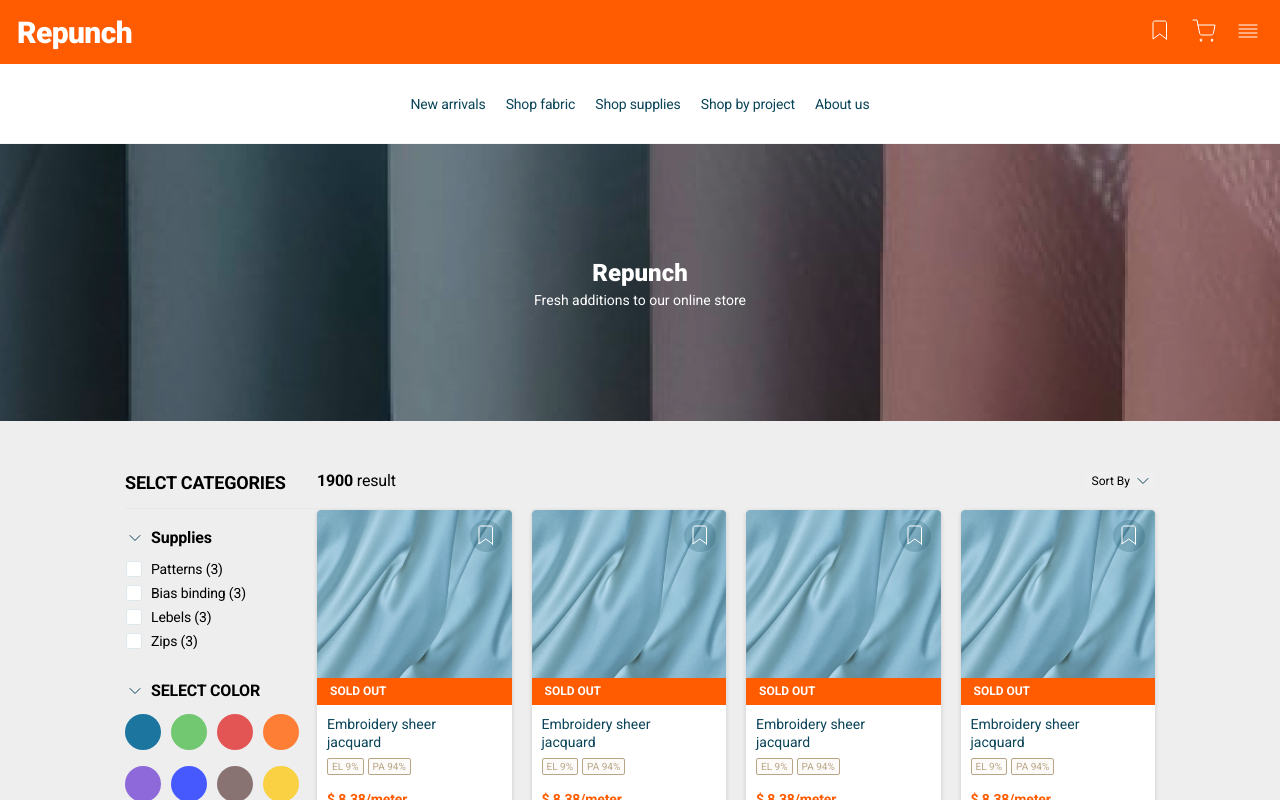
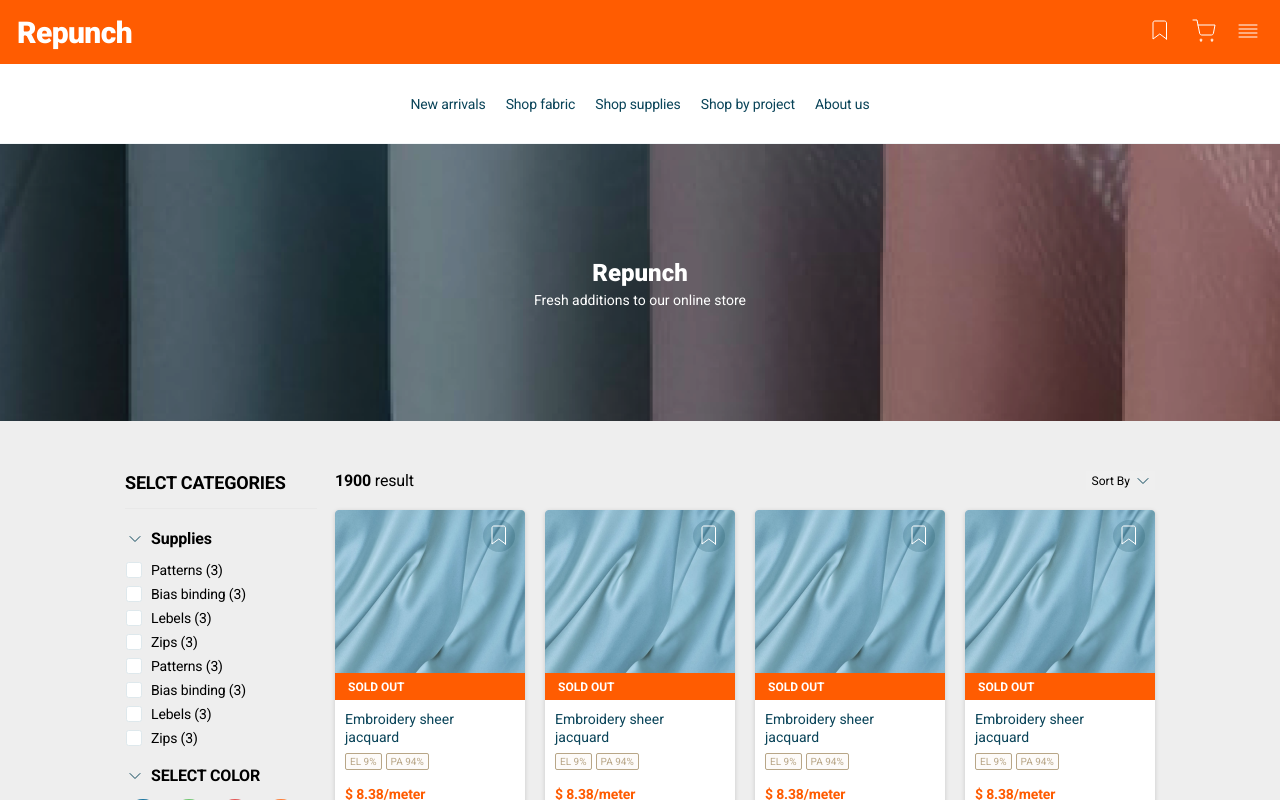
Before and after one commit to joseph-wee/repunch-web-public, a Next.js app: page / in a window 1280 px wide. Shown: the top 800 px of the page. Built offline with nearby package versions, Linux system fonts and the light colour scheme.

Commit message:
design: 잘못된 간격 css수정

```diff
--- a/components/Filter.tsx
+++ b/components/Filter.tsx
@@ -97,6 +97,32 @@ const UseFilter = ({
             </>
           );
         })}
+
+        {suppliesList.map((i, j) => {
+          return (
+            <>
+              <CategoryListWrapper
+                isActive={suppliesIsActive}
+                key={`test${j}`}
+                onClick={() => suppliesListHandler(j)}
+              >
+                <Label
+                  htmlFor={`supplies${j}`}
+                  isChecked={i.isChecked}
+                  img={ic_check_wht.src}
+                  key={`test1${j}`}
+                />
+                <Checkbox
+                  type="checkbox"
+                  id={`supplies${j}`}
+                  onChange={() => suppliesListHandler(j)}
+                  key={`test23${j}`}
+                />
+                {i.name} (3)
+              </CategoryListWrapper>
+            </>
+          );
+        })}
         <CategoryTitleWrapper>
           <Image
             src={suppliesIsActive ? ic_down_bk : ic_up_bk}
@@ -143,6 +169,7 @@ const Background = styled.div<{ isActive: boolean }>`
 `;
 
 const Container = styled.div<{ isActive: boolean }>`
+  margin-right: 18px;
   width: 192px;
   flex-shrink: 0;
   height: 500px;
@@ -156,6 +183,7 @@ const Container = styled.div<{ isActive: boolean }>`
     position: fixed;
     top: 0;
     left: 0;
+    margin-right: 0;
     padding-top: 21px;
     padding-left: 20px;
     padding-right: 20px;
@@ -175,7 +203,7 @@ const Container = styled.div<{ isActive: boolean }>`
 const Wrapper = styled.div`
   display: flex;
   justify-content: space-between;
-  margin-bottom: 19px;
+  margin-bottom: 20px;
   height: 38px;
   border-bottom: 1px solid #e8e8e8;
   box-sizing: border-box;
@@ -202,7 +230,7 @@ const ButtonClose = styled.button<{ isActive: boolean }>`
 const CategoryTitleWrapper = styled.div`
   display: flex;
   align-items: center;
-  margin-top: 32px;
+  margin-top: 20px;
   margin-left: 4px;
   margin-bottom: 14px;
   height: 19px;
@@ -312,6 +340,7 @@ const ColorCircle = styled.div`
     background-color: #000000;
   }
   &:nth-of-type(13) {
+    margin-bottom: 0;
     background: linear-gradient(
       156.04deg,
       #a9a9a9 10.26%,
@@ -322,6 +351,7 @@ const ColorCircle = styled.div`
     );
   }
   &:nth-of-type(14) {
+    margin-bottom: 0;
     background: linear-gradient(
       152.18deg,
       #d3a810 5.76%,
```
